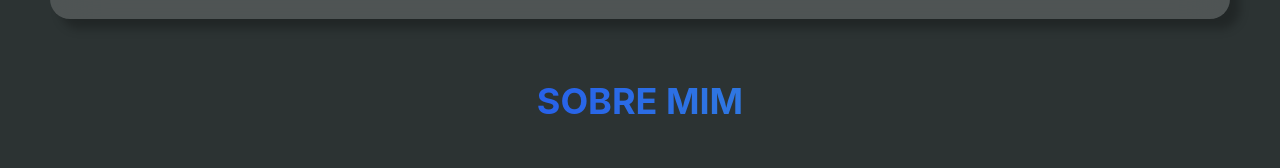
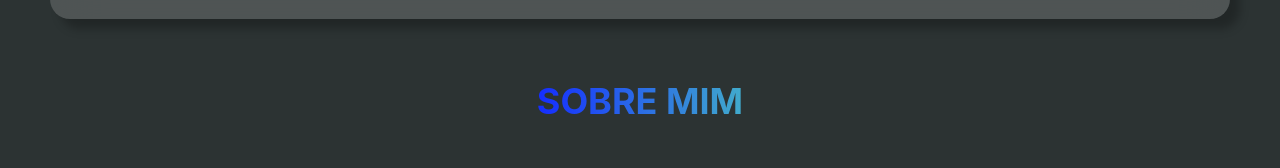
Before and after one commit to Ruan-Azeredo/portifolio, a React (Create React App) app: page / in a window 1280 px wide. Shown: the part 711-879 px from the top of the page. Built offline with nearby package versions, Linux system fonts and the light colour scheme; a web font is replaced by a local one.

Commit message:
:bug: fix: conserta gradient title

```diff
--- a/src/Title.css
+++ b/src/Title.css
@@ -4,8 +4,8 @@
 }
 
 .title{
-    text-align: center;
-    margin: 60px 0;
+    width: fit-content;
+    margin: 60px auto;
     font-size: 36px;
     font-weight: 700;
     background: linear-gradient(to right, var(--azulescuro), var(--azulclaro));
```
